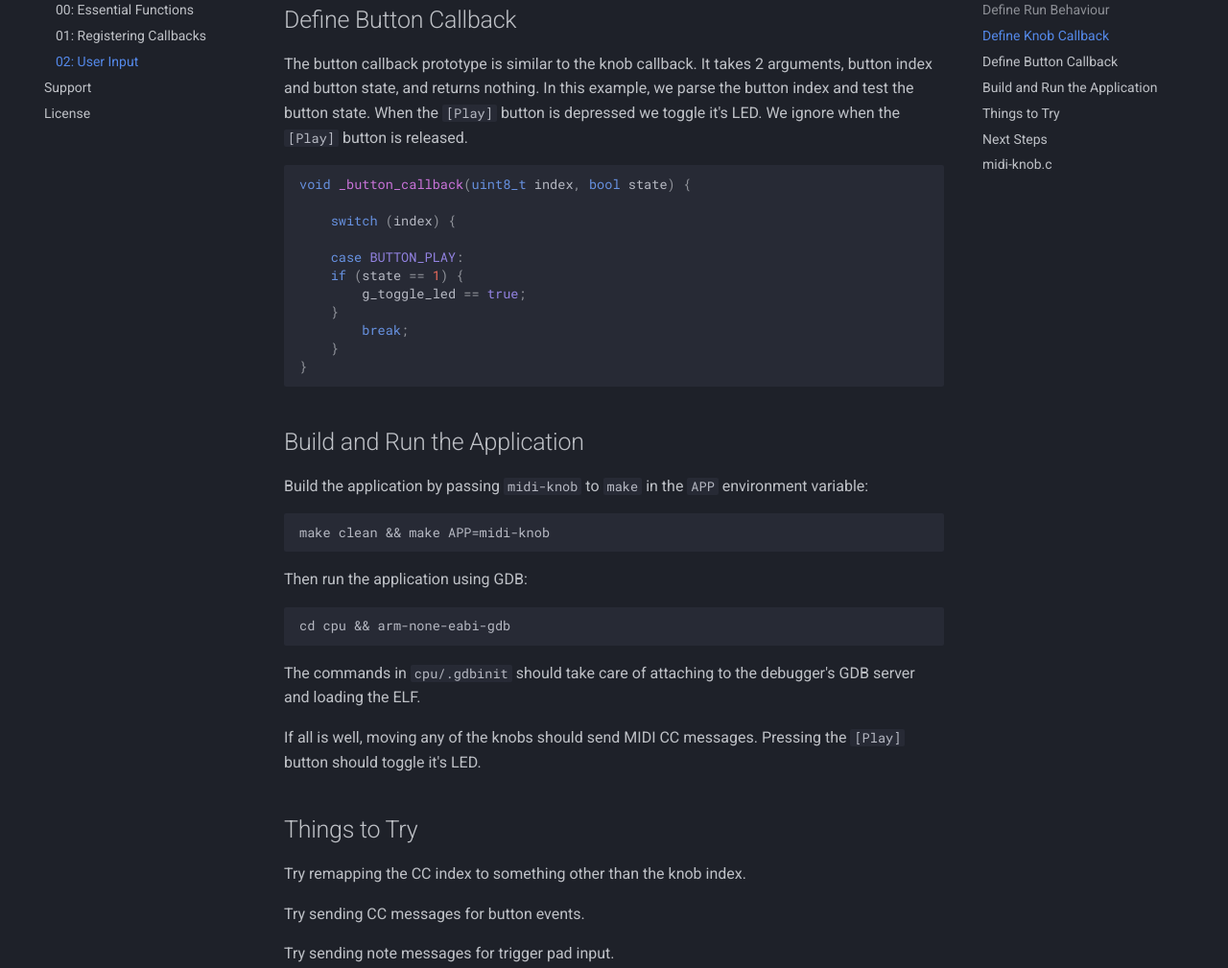
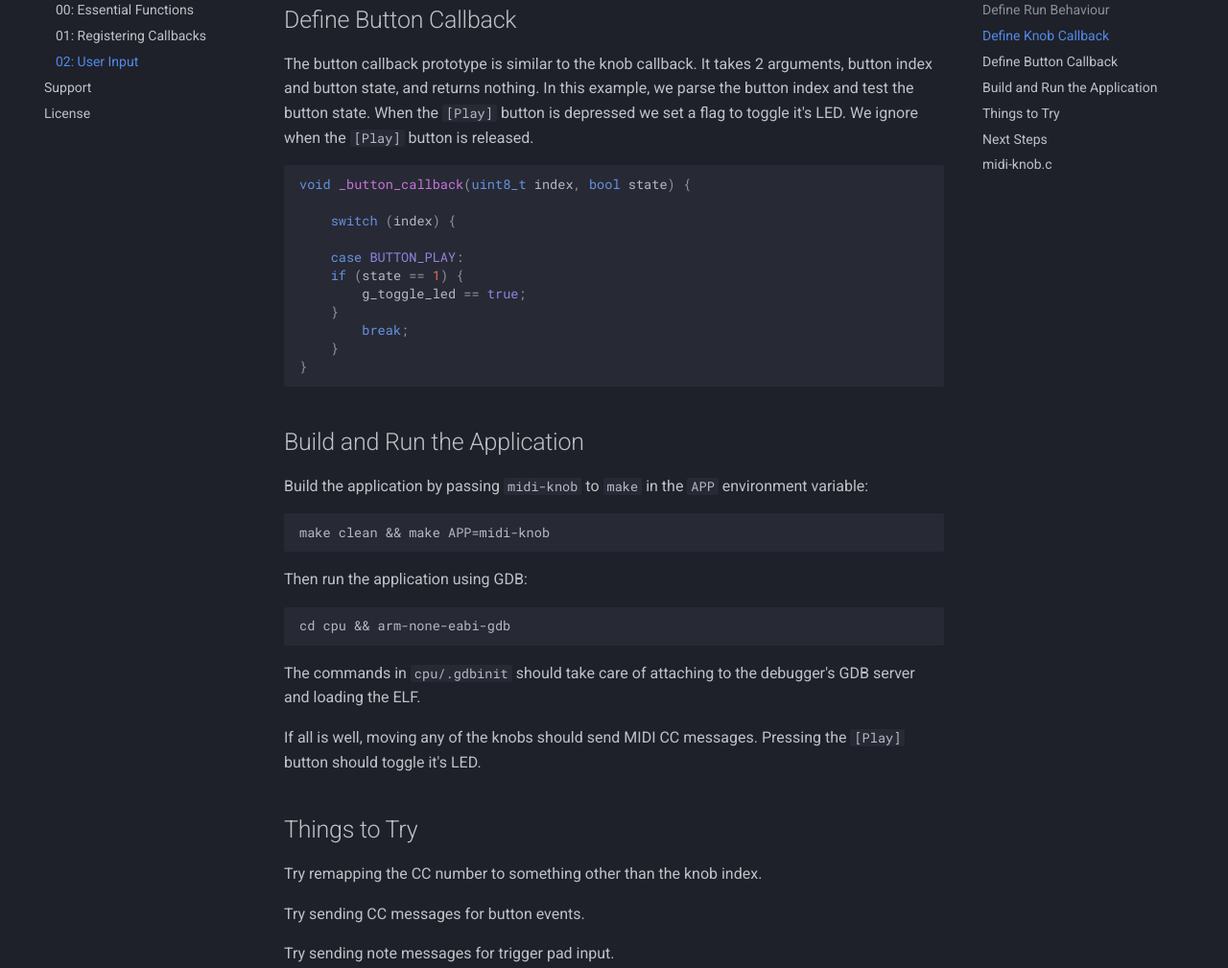
Before and after one commit to bangcorrupt/freetribe-tutorial, an MkDocs documentation site: the page built from docs/user-input.md, in a window 1280 px wide and 1400 px high, scrolled down 1299 px. Shown: the part 152-1161 px from the top of the window at 96% size. Built offline with MkDocs 1.6.1 and Material for MkDocs 9.7.7, drawn with Linux system fonts in a browser that asks for light colours; comment, search, counter and statistics services are not loaded.

Commit message:
set-flag

````diff
--- a/docs/user-input.md
+++ b/docs/user-input.md
@@ -65,7 +65,7 @@ void _knob_callback(uint8_t index, uint8_t value) {
 The button callback prototype is similar to the knob callback.
 It takes 2 arguments, button index and button state, and returns nothing.
 In this example, we parse the button index and test the button state.
-When the `[Play]` button is depressed we toggle it's LED.
+When the `[Play]` button is depressed we set a flag to toggle it's LED.
 We ignore when the `[Play]` button is released.
 
 ``` c
@@ -104,7 +104,7 @@ Pressing the `[Play]` button should toggle it's LED.
 
 ## Things to Try
 
-Try remapping the CC index to something other than the knob index.
+Try remapping the CC number to something other than the knob index.
 
 Try sending CC messages for button events.
 
````
